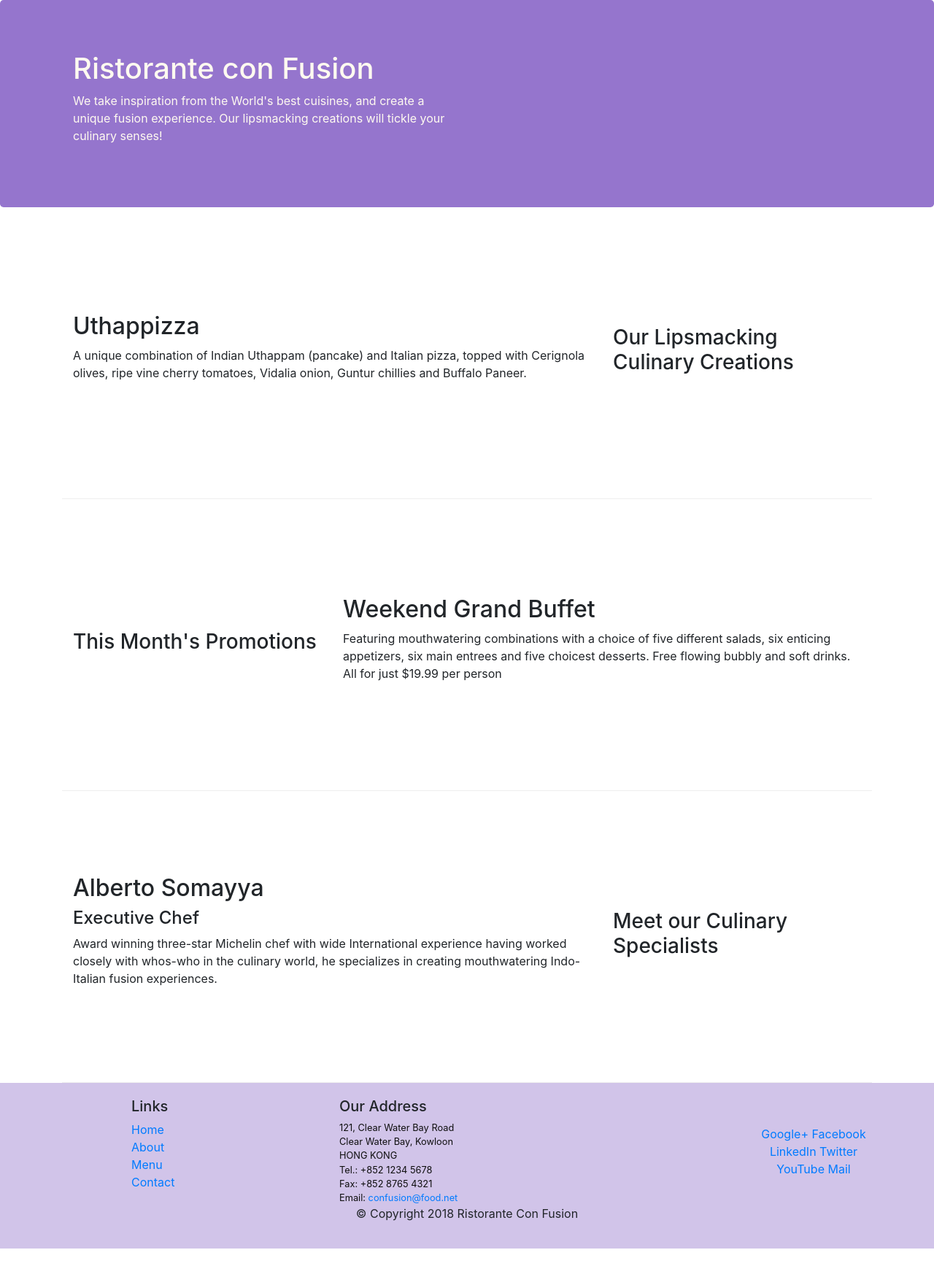
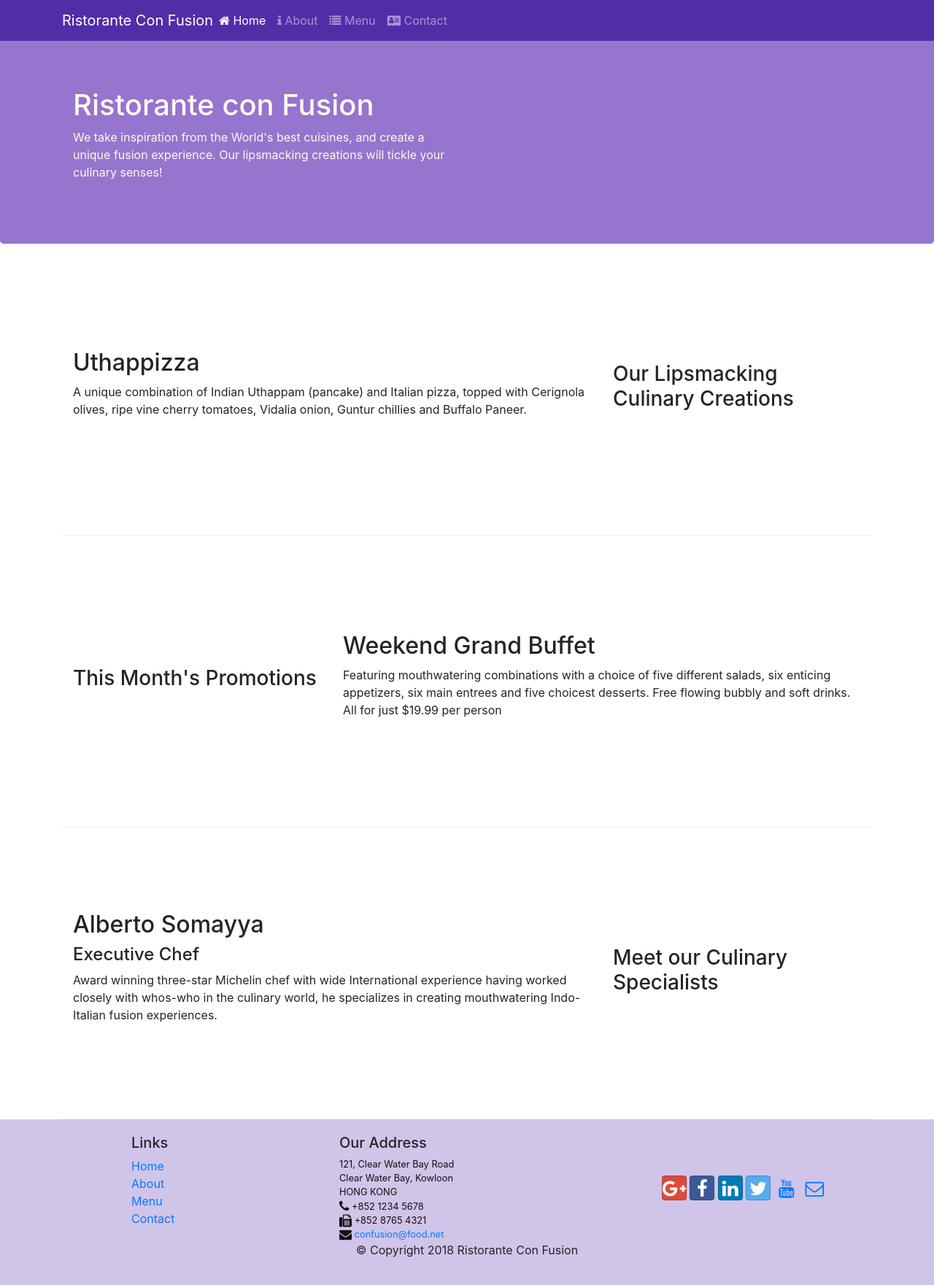
Before and after one commit to bansalc73/webDev, a website: page index.html in a window 1280 px wide. Shown: the whole page at 73% size. Before the commit the page ends 1711 px from the top, so only its background shows below. Drawn offline with nearby package versions, Linux system fonts and the light colour scheme.

Commit message:
icon-fonts

```diff
--- a/css/style.css
+++ b/css/style.css
@@ -25,3 +25,11 @@
     margin: 0px;
     color: #0f0f0f;
 }
+body{
+    padding: 50px 0px 0px 0px;
+    z-index: 0;
+}
+.navbar-dark{
+    background-color: #512DA8;
+
+}
--- a/index.html
+++ b/index.html
@@ -9,11 +9,29 @@
 
      <!-- Bootstrap CSS -->
      <link rel="stylesheet" href="node_modules/bootstrap/dist/css/bootstrap.min.css">
+     <link rel="stylesheet" href="node_modules/font-awesome/css/font-awesome.min.css">
+     <link rel="stylesheet" href="node_modules/bootstrap-social/bootstrap-social.css">
      <link rel="stylesheet" href="css/style.css">
     <title>Ristorante Con Fusion</title>
 </head>
 
 <body>
+    <nav class="navbar navbar-dark navbar-expand-sm fixed-top">
+        <div class="container">
+            <button class="navbar-toggler" type="button" data-toggle="collapse" data-target="#Navbar">
+                <span class="navbar-toggler-icon"></span>
+            </button>
+            <a href="#" class="navbar-brand mr-auto">Ristorante Con Fusion</a>
+            <div class="collapse navbar-collapse" id="Navbar">
+            <ul class="navbar-nav mr-auto">
+                <li class="nav-item active"><a href="#" class="nav-link"><span class="fa fa-home"></span> Home</a> </li>
+                <li class="nav-item"><a href="./aboutus.html" class="nav-link"><span class="fa fa-info"></span> About</a> </li>
+                <li class="nav-item"><a href="#" class="nav-link"><span class="fa fa-list"></span> Menu</a> </li>
+                <li class="nav-item"><a href="#" class="nav-link"><span class="fa fa-address-card"></span> Contact</a> </li>
+            </ul>
+        </div>
+        </div>
+    </nav>
 
     <header class="jumbotron">
         <div class="container">
@@ -69,30 +87,30 @@
                     <h5>Links</h5>
                     <ul class="list-unstyled">
                         <li><a href="#">Home</a></li>
-                        <li><a href="#">About</a></li>
+                        <li><a href="aboutus.html">About</a></li>
                         <li><a href="#">Menu</a></li>
                         <li><a href="#">Contact</a></li>
                     </ul>
                 </div>
-                <div class="col-7 col-sm-6">
+                <div class="col-7 col-sm-4">
                     <h5>Our Address</h5>
                     <address class="address">
 		              121, Clear Water Bay Road<br>
 		              Clear Water Bay, Kowloon<br>
 		              HONG KONG<br>
-		              Tel.: +852 1234 5678<br>
-		              Fax: +852 8765 4321<br>
-		              Email: <a href="mailto:confusion@food.net">confusion@food.net</a>
+		              <i class="fa fa-phone fa-lg"></i>  +852 1234 5678<br>
+		              <i class="fa fa-fax fa-lg"></i>  +852 8765 4321<br>
+		              <i class="fa fa-envelope fa-lg"></i>  <a href="mailto:confusion@food.net">confusion@food.net</a>
 		           </address>
                 </div>
-                <div class="col-12 col-sm-2 align-self-center">
+                <div class="col-12 col-sm-4 align-self-center">
                     <div class="text-center">
-                        <a href="http://google.com/+">Google+</a>
-                        <a href="http://www.facebook.com/profile.php?id=">Facebook</a>
-                        <a href="http://www.linkedin.com/in/">LinkedIn</a>
-                        <a href="http://twitter.com/">Twitter</a>
-                        <a href="http://youtube.com/">YouTube</a>
-                        <a href="mailto:">Mail</a>
+                        <a class="btn btn-social-icon btn-google" href="http://google.com/+"><i class="fa fa-google-plus fa-lg"></i></a>
+                        <a class="btn btn-social-icon btn-facebook" href="http://www.facebook.com/profile.php?id="><i class="fa fa-facebook fa-lg"></i></a>
+                        <a class="btn btn-social-icon btn-linkedin" href="http://www.linkedin.com/in/"><i class="fa fa-linkedin fa-lg"></i></a>
+                        <a class="btn btn-social-icon btn-twitter" href="http://twitter.com/"><i class="fa fa-twitter fa-lg"></i></a>
+                        <a class="btn btn-social-icon btn-youtube" href="http://youtube.com/"><i class="fa fa-youtube fa-lg"></i></a>
+                        <a class="btn btn-social-icon" href="mailto:"><i class="fa fa-envelope-o fa-lg"></i></a>
                     </div>
                 </div>
            </div>
--- a/package.json
+++ b/package.json
@@ -15,6 +15,8 @@
   },
   "dependencies": {
     "bootstrap": "^4.0.0",
+    "bootstrap-social": "^5.1.1",
+    "font-awesome": "^4.7.0",
     "jquery": "^3.3.1",
     "popper.js": "^1.12.9"
   }
```
Also changed, not shown: aboutus.html (+32 -10 lines), 1 other file.
